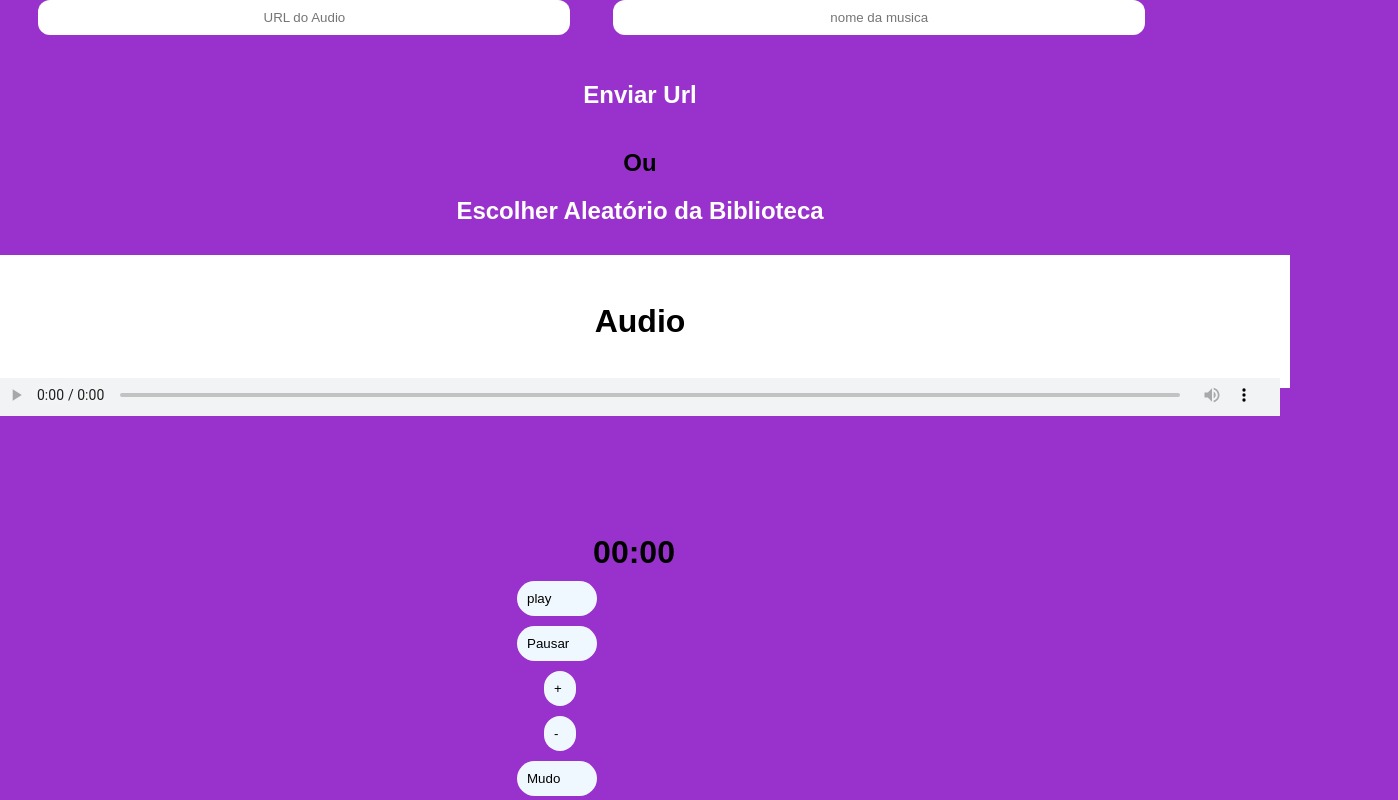
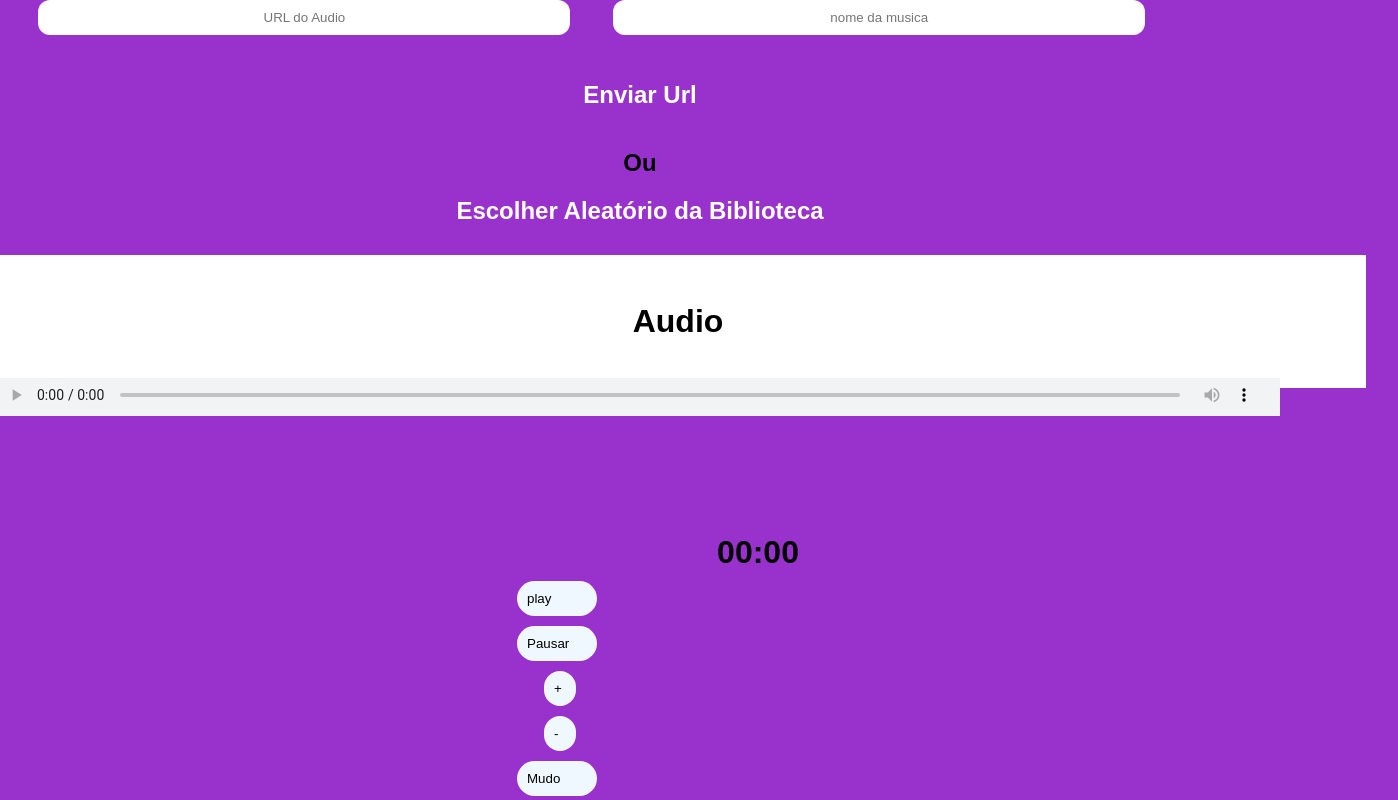
Before and after one commit to WaldemardOrey/Music_Player, a plain HTML site: page index.html in a window 1280 px wide. Shown: the top 800 px of the page, 1398 px wide, since content can reach past the window. Drawn offline with Linux system fonts and the light colour scheme.

Commit message:
Update index.html

```diff
--- a/index.html
+++ b/index.html
@@ -31,7 +31,7 @@ overflow-x: hidden;
 }
 
 h1{
-
+  Width: 100vw;
     margin-top: 0;
 text-align: center;
 background-color: white;
```
